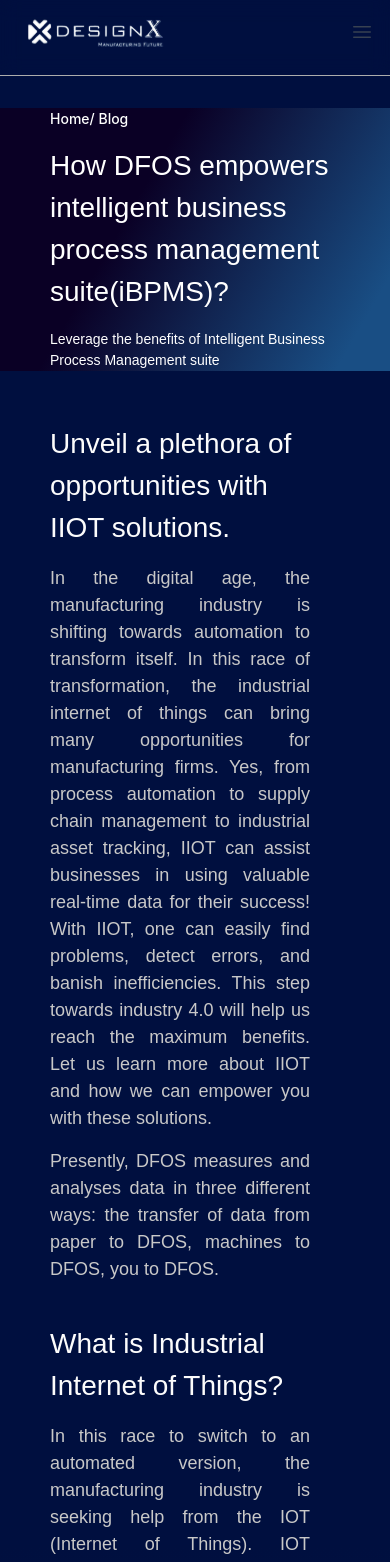
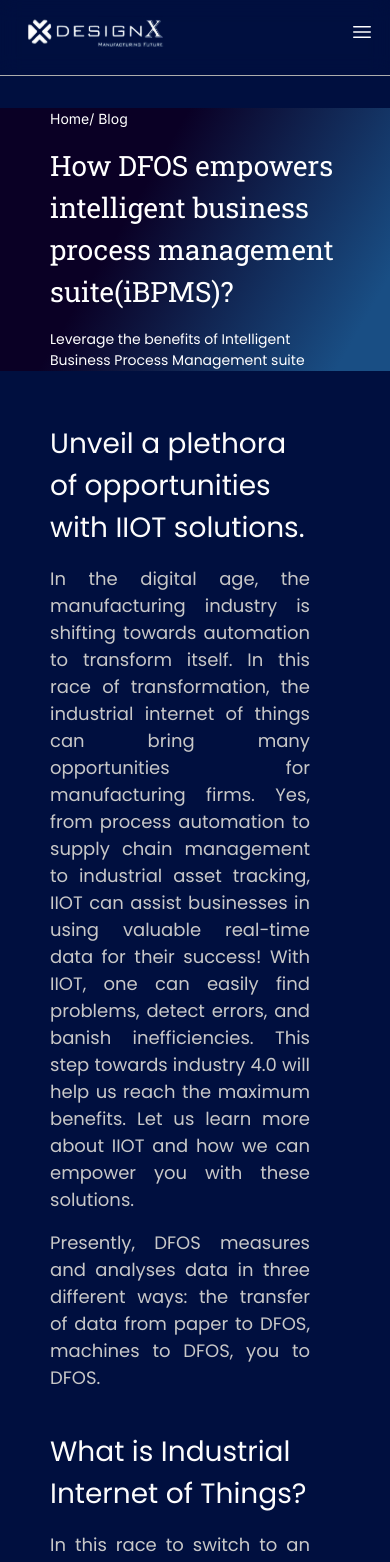
Before and after one commit to ankitkadyan06/designx-website, a React (Create React App) app: page /BlogDetails in a window 390 px wide. Shown: the top 1562 px of the page. Built offline with nearby package versions, Linux system fonts and the light colour scheme.

Commit message:
change in fonts

```diff
--- a/src/App.css
+++ b/src/App.css
@@ -1,3 +1,5 @@
+
+@import url('https://fonts.googleapis.com/css2?family=Inter:wght@400;500;600&family=Poppins:wght@400;500;600&family=Roboto+Slab:wght@400;500;600&family=Ubuntu:wght@400;500;700&display=swap');
 .App {
   text-align: center;
 }
--- a/src/Components/Assets/CSS/Testimonies.css
+++ b/src/Components/Assets/CSS/Testimonies.css
@@ -26,7 +26,7 @@
     border-radius: 8px;
     transition: transform 0.5s ease-in-out;
     height: 530px;
-    text-align: justify;
+    /* text-align: justify; */
   }
 
   .slide-next {
--- a/src/Components/Blogs Detail/DetailsOfBlog.js
+++ b/src/Components/Blogs Detail/DetailsOfBlog.js
@@ -6,46 +6,46 @@
       <p className='text-[#FCFCFC] text-[28px] font-poppins'>
       Unveil a plethora of opportunities with IIOT solutions.
       </p>
-      <p className='text-[#C8C8C8] text-[18px] font-poppins text-justify font-medium'>In the digital age, the manufacturing industry is shifting towards automation to transform itself. In this race of transformation, the industrial internet of things can bring many opportunities for manufacturing firms. Yes, from process automation to supply chain management to industrial asset tracking, IIOT can assist businesses in using valuable real-time data for their success! With IIOT, one can easily find problems, detect errors, and banish inefficiencies. This step towards industry 4.0 will help us reach the maximum benefits. Let us learn more about IIOT and how we can empower you with these solutions. </p>
-      <p className='text-[#C8C8C8] text-[18px] font-poppins text-justify font-medium'>Presently, DFOS measures and analyses data in three different ways: the transfer of data from paper to DFOS, machines to DFOS, you to DFOS. </p>
+      <p className='text-[#C8C8C8] text-[18px] font-poppins text-justify'>In the digital age, the manufacturing industry is shifting towards automation to transform itself. In this race of transformation, the industrial internet of things can bring many opportunities for manufacturing firms. Yes, from process automation to supply chain management to industrial asset tracking, IIOT can assist businesses in using valuable real-time data for their success! With IIOT, one can easily find problems, detect errors, and banish inefficiencies. This step towards industry 4.0 will help us reach the maximum benefits. Let us learn more about IIOT and how we can empower you with these solutions. </p>
+      <p className='text-[#C8C8C8] text-[18px] font-poppins text-justify'>Presently, DFOS measures and analyses data in three different ways: the transfer of data from paper to DFOS, machines to DFOS, you to DFOS. </p>
 
       <p className='text-[#FCFCFC] text-[28px] mt-[40px] font-poppins'>
       What is Industrial Internet of Things?
       </p>
-      <p className='text-[#C8C8C8] text-[18px] font-poppins text-justify font-medium'>In this race to switch to an automated version, the manufacturing industry is seeking help from the IOT (Internet of Things). IOT interconnects a variety of physical objects and technologies to ensure seamless communication. IIOT is an extended version of IOT. The connected devices on the IIOT network can transfer data flawlessly without any human-to-human or human-to-computer interactions. In simple terms, it connects intelligent devices that collect, analyze, and interpret data to help businesses leverage the benefits. </p>
-      <p className='text-[#C8C8C8] text-[18px] font-poppins text-justify font-medium'>IIOT is helping businesses embrace the advantages of smart solutions and digital tools. But how can it help manufacturing industry and shop floors? Let us find out. </p>
+      <p className='text-[#C8C8C8] text-[18px] font-poppins text-justify'>In this race to switch to an automated version, the manufacturing industry is seeking help from the IOT (Internet of Things). IOT interconnects a variety of physical objects and technologies to ensure seamless communication. IIOT is an extended version of IOT. The connected devices on the IIOT network can transfer data flawlessly without any human-to-human or human-to-computer interactions. In simple terms, it connects intelligent devices that collect, analyze, and interpret data to help businesses leverage the benefits. </p>
+      <p className='text-[#C8C8C8] text-[18px] font-poppins text-justify'>IIOT is helping businesses embrace the advantages of smart solutions and digital tools. But how can it help manufacturing industry and shop floors? Let us find out. </p>
 
       <p className='text-[#FCFCFC] text-[28px] mt-[40px] font-poppins'>
       Data Accessibility
       </p>
-      <p className='text-[#C8C8C8] text-[18px] font-poppins text-justify font-medium'>By using the IIOT solution, one can have complete access to any data from a specific centre location. It will help manufacturing hubs gain more remote control over inventory and stocks. Additionally, it promotes the process of monitoring and securing assets. So now you can have great control over resources and see them from a distance. </p>
+      <p className='text-[#C8C8C8] text-[18px] font-poppins text-justify'>By using the IIOT solution, one can have complete access to any data from a specific centre location. It will help manufacturing hubs gain more remote control over inventory and stocks. Additionally, it promotes the process of monitoring and securing assets. So now you can have great control over resources and see them from a distance. </p>
 
-      <p className='text-[#FCFCFC] text-[28px] mt-[40px] font-poppins'>
+      <p className='text-[#FCFCFC] text-[28px] mt-[40px]'>
       Market Know-how
       </p>
-      <p className='text-[#C8C8C8] text-[18px] font-poppins text-justify font-medium'>Knowledge about market data is highly important for the manufacturing industry, and with IIOT, one can easily generate actionable insights from effective data mining. This data can help shop floors with better operational quality management, understanding output patterns, and so forth. Hence, market forecasting can help businesses achieve success.</p>
+      <p className='text-[#C8C8C8] text-[18px] font-poppins text-justify'>Knowledge about market data is highly important for the manufacturing industry, and with IIOT, one can easily generate actionable insights from effective data mining. This data can help shop floors with better operational quality management, understanding output patterns, and so forth. Hence, market forecasting can help businesses achieve success.</p>
 
       <p className='text-[#FCFCFC] text-[28px] mt-[40px] font-poppins'>
       Productive Manufacturing
       </p>
-      <p className='text-[#C8C8C8] text-[18px] font-poppins text-justify font-medium'>Real-time data can help increase the productivity of manufacturing units. The end product is affected by economic conditions, the process used, quality decisions, and many other factors. These captured analytics can help in making timely decisions to eliminate wastage and ensure the production is done as per schedule & as per the plan. Hence, IIOT can help in productive manufacturing.</p>
+      <p className='text-[#C8C8C8] text-[18px] font-poppins text-justify'>Real-time data can help increase the productivity of manufacturing units. The end product is affected by economic conditions, the process used, quality decisions, and many other factors. These captured analytics can help in making timely decisions to eliminate wastage and ensure the production is done as per schedule & as per the plan. Hence, IIOT can help in productive manufacturing.</p>
 
       <p className='text-[#FCFCFC] text-[28px] mt-[40px] font-poppins'>
       Better Equipment Utilization
       </p>
-      <p className='text-[#C8C8C8] text-[18px] font-poppins text-justify font-medium'>Utilizing machinery to its maximum output is a difficult task for many manufacturing units. However, with IIOT machine management solutions, you can gain equipment effectiveness, and productivity. So, your organization’s profitability will automatically increase. </p>
+      <p className='text-[#C8C8C8] text-[18px] font-poppins text-justify'>Utilizing machinery to its maximum output is a difficult task for many manufacturing units. However, with IIOT machine management solutions, you can gain equipment effectiveness, and productivity. So, your organization’s profitability will automatically increase. </p>
       <p className='text-[#C8C8C8] text-[18px] font-poppins text-justify font-medium'>So, these are the benefits which manufacturing firms can enjoy after choosing IIOT solutions. Now, let us understand how DFOS empower you with IIOT solutions & how we are helping manufacturing units to go global with automation.</p>
 
       <p className='text-[#FCFCFC] text-[28px] mt-[40px] font-poppins'>
       How DFOS uses IIOT?
       </p>
-      <p className='text-[#C8C8C8] text-[18px] font-poppins text-justify font-medium'>DFOS is a DIY platform where one can create a tailor-made automation solution for their business. With this platform, you can select several sets of solutions that you find relevant for your business. Using the deep tech technologies like IIOT, AI, RPA, and iBPM, DFOS help your manufacturing unit switch to smart manufacturing. Being an intuitive UI platform, DFOS is easy to use and a highly scalable platform. So, you can create need-specific dashboards.</p>
-      <p className='text-[#C8C8C8] text-[18px] font-poppins text-justify font-medium'>With our platform, you can reap the benefits of Industry 4.0 and be one step closer to becoming a completely automated shop floor. So go digital with DFOS!.</p>
+      <p className='text-[#C8C8C8] text-[18px] font-poppins text-justify'>DFOS is a DIY platform where one can create a tailor-made automation solution for their business. With this platform, you can select several sets of solutions that you find relevant for your business. Using the deep tech technologies like IIOT, AI, RPA, and iBPM, DFOS help your manufacturing unit switch to smart manufacturing. Being an intuitive UI platform, DFOS is easy to use and a highly scalable platform. So, you can create need-specific dashboards.</p>
+      <p className='text-[#C8C8C8] text-[18px] font-poppins text-justify'>With our platform, you can reap the benefits of Industry 4.0 and be one step closer to becoming a completely automated shop floor. So go digital with DFOS!.</p>
 
       <p className='text-[#FCFCFC] text-[28px] mt-[40px] font-poppins'>
       The Bottom Line
       </p>
-      <p className='text-[#C8C8C8] text-[18px] font-poppins text-justify font-medium'>In today’s environment Industrial Internet of Things environment, challenges, opportunities, and directions are everywhere. But, knowing how to use it effectively for your organization is tough. Thus, to help you with it, we have created a platform – DFOS. Furthermore, the industrial internet of things can be used in many ways. Explore them today with DesignX! </p>
+      <p className='text-[#C8C8C8] text-[18px] font-poppins text-justify'>In today’s environment Industrial Internet of Things environment, challenges, opportunities, and directions are everywhere. But, knowing how to use it effectively for your organization is tough. Thus, to help you with it, we have created a platform – DFOS. Furthermore, the industrial internet of things can be used in many ways. Explore them today with DesignX! </p>
     </div>
   )
 }
--- a/src/Components/Blogs Detail/HeaderBlogDetails.js
+++ b/src/Components/Blogs Detail/HeaderBlogDetails.js
@@ -7,9 +7,9 @@
       {/* <img src={headerblogDetails} alt="" className='absolute top-0 w-full' /> */}
       <div className='block lg:grid lg:grid-cols-2 gap-4 relative z-[1]'>
         <div className='pl-[50px] lg:pl-[100px] pr-[50px]'>
-            <p className='text-white text-[14px] lg:text-[18px] font-inter mt-[31px] font-medium'>Home/ Blog</p>
+            <p className='text-white text-[14px] lg:text-[18px] font-inter mt-[31px]'>Home/ Blog</p>
             <p className='text-white text-[28px] sm:text-[32px] lg:text-[42px] font-robotoSlab'>How DFOS empowers intelligent business process management suite(iBPMS)?</p>
-            <p className='text-[14px] lg:text-[18px] text-white font-poppins font-medium'>Leverage the benefits of Intelligent Business Process Management suite</p>
+            <p className='text-[14px] lg:text-[18px] text-white font-poppins font-normal'>Leverage the benefits of Intelligent Business Process Management suite</p>
         </div>
         <div className='hidden lg:flex lg:justify-end'>
             <img src={headerBlockPic} alt="" />
--- a/src/Components/Blogs/BlogsContent.js
+++ b/src/Components/Blogs/BlogsContent.js
@@ -8,7 +8,7 @@
         <img src={blogPic} alt="" className='rounded-24px' />
         <div className='font-poppins mt-[0px] lg:mt-[41px] ml-[10px]'>
             <p className='text-white text-[24px] xl:text-[28px] font-medium'>How DFOS empowers intelligent business process management suite(iBPMS)?</p>
-            <p className='text-[14px] xl:text-[18px] text-[#adadad]'>Leverage the benefits of Intelligent Business Process Management suite</p>
+            <p className='text-[14px] xl:text-[18px] text-[#adadad] font-medium'>Leverage the benefits of Intelligent Business Process Management suite</p>
             <Link to="/BlogDetails"><button className='blogReadButton w-[151px] h-[40px] rounded-[7px] font-inter text-white'>Read More</button></Link>
         </div>
       </div>
--- a/src/Components/Common/HeaderDemo.js
+++ b/src/Components/Common/HeaderDemo.js
@@ -2,17 +2,17 @@
 import "../Assets//CSS/HeaderDemo.css";
 import { Link } from "react-router-dom";
 import logo from "../Assets/Images/designXlogo.svg";
-import { Bars3Icon, XMarkIcon } from '@heroicons/react/24/outline'
-import { Dialog } from '@headlessui/react'
+import { XMarkIcon } from "@heroicons/react/24/outline";
+import { Dialog } from "@headlessui/react";
 
 const navigation = [
- { name: 'Home', to: '/' },
- { name: 'Product', to: '/Product' },
- { name: 'About Us', to: '/Aboutus' },
- { name: 'Resources ˬ', to: '/Resources' },
-]
+  { name: "Home", to: "/" },
+  { name: "Product", to: "/Product" },
+  { name: "About Us", to: "/Aboutus" },
+  { name: "Resources ˬ", to: "/Resources" },
+];
 const HeaderDemo = () => {
-  const [mobileMenuOpen, setMobileMenuOpen] = useState(false)
+  const [mobileMenuOpen, setMobileMenuOpen] = useState(false);
   const [isSticky, setSticky] = useState(false);
   const [showResourcesDropdown, setShowResourcesDropdown] = useState(false);
 
@@ -26,15 +26,19 @@
     };
   }, []);
   return (
-      <div className={`sticky-header ${isSticky ? "fixed" : ""} border-b-[0.5px] border-solid border-[#adadad] h-[76px]`}>
+    <div
+      className={`sticky-header ${
+        isSticky ? "fixed" : ""
+      } border-b-[0.5px] border-solid border-[#adadad] h-[76px]`}
+    >
       <header className="absolute inset-x-0 top-0 z-50 h-[70px]">
-        <nav className="flex items-center justify-between p-3 lg:px-8" aria-label="Global">
+        <nav
+          className="flex items-center justify-between p-3 lg:px-8"
+          aria-label="Global"
+        >
           <div className="flex lg:flex-1">
             <Link to="#" className="-m-1.5 p-1.5 focus:outline-none ml-[2%]">
-              <img src={logo}
-                className="h-8 w-auto"
-                alt=""
-              />
+              <img src={logo} className="h-8 w-auto" alt="" />
             </Link>
           </div>
           <div className="flex lg:hidden">
@@ -44,30 +48,63 @@
               onClick={() => setMobileMenuOpen(true)}
             >
               <span className="sr-only">Open main menu</span>
-              <Bars3Icon className="h-6 w-6" aria-hidden="true" />
+              <svg
+                xmlns="http://www.w3.org/2000/svg"
+                fill="none"
+                viewBox="0 0 24 24"
+                strokeWidth={1.5}
+                stroke="#fff"
+                className="w-6 h-6"
+              >
+                <path
+                  strokeLinecap="round"
+                  strokeLinejoin="round"
+                  d="M3.75 6.75h16.5M3.75 12h16.5m-16.5 5.25h16.5"
+                />
+              </svg>
             </button>
           </div>
           <div className="hidden lg:flex lg:gap-x-12">
             {navigation.map((item) => (
               <div key={item.name} className="relative">
-                {item.name === 'Resources ˬ' ? (
+                {item.name === "Resources ˬ" ? (
                   <>
                     <button
                       className="no-underline font-poppins text-[21px] leading-6 text-white cursor-pointer focus:outline-none"
-                      onClick={() => setShowResourcesDropdown(!showResourcesDropdown)}
+                      onClick={() =>
+                        setShowResourcesDropdown(!showResourcesDropdown)
+                      }
                     >
                       {item.name}
                     </button>
                     {showResourcesDropdown && (
                       <div className="absolute mt-2 space-y-2 bg-white text-[#00153F] rounded-md shadow-lg">
-                        <Link to="/Blogs" className="block px-4 py-2 no-underline text-[#00153F]">Blogs</Link>
-                        <Link to="#" className="block px-4 py-2 no-underline text-[#00153F]">Newsletters</Link>
-                        <Link to="#" className="block px-4 py-2 no-underline text-[#00153F]">Use Cases</Link>
+                        <Link
+                          to="/Blogs"
+                          className="block px-4 py-2 no-underline text-[#00153F]"
+                        >
+                          Blogs
+                        </Link>
+                        <Link
+                          to="#"
+                          className="block px-4 py-2 no-underline text-[#00153F]"
+                        >
+                          Newsletters
+                        </Link>
+                        <Link
+                          to="#"
+                          className="block px-4 py-2 no-underline text-[#00153F]"
+                        >
+                          Use Cases
+                        </Link>
                       </div>
                     )}
                   </>
                 ) : (
-                  <Link to={item.to} className="no-underline font-poppins text-[21px] leading-6 text-white">
+                  <Link
+                    to={item.to}
+                    className="no-underline font-poppins text-[21px] leading-6 text-white"
+                  >
                     {item.name}
                   </Link>
                 )}
@@ -75,24 +112,31 @@
             ))}
           </div>
           <div className="hidden lg:flex lg:flex-1 gap-x-12 lg:justify-end mr-[0%] xl:mr-[8%]">
-            <Link to="/Contact" className="text-[21px] leading-6 text-white no-underline mt-[3%] xl:mt-[1.7%]">
+            <Link
+              to="/Contact"
+              className="text-[21px] leading-6 text-white no-underline mt-[3%] xl:mt-[1.7%]"
+            >
               Contact Us
             </Link>
-            <button to="#" className="text-[16px] leading-6 text-[#00153F] no-underlines font-inter bg-white rounded-[64px] py-[10px] px-[10px]">
+            <button
+              to="#"
+              className="text-[16px] leading-6 text-[#00153F] no-underlines font-inter bg-white rounded-[64px] py-[10px] px-[10px]"
+            >
               Demo
             </button>
           </div>
         </nav>
-        <Dialog as="div" className="lg:hidden" open={mobileMenuOpen} onClose={setMobileMenuOpen}>
+        <Dialog
+          as="div"
+          className="lg:hidden"
+          open={mobileMenuOpen}
+          onClose={setMobileMenuOpen}
+        >
           <div className="fixed inset-0 z-50" />
-          <Dialog.Panel className="fixed inset-y-0 right-0 z-50 w-full overflow-y-auto bg-[#00153F] px-6 py-6 sm:max-w-sm sm:ring-1 sm:ring-gray-900/10">
+          <Dialog.Panel className="fixed inset-y-0 right-0 z-50 w-full overflow-y-auto bg-[#00153F] px-6 py-20 sm:max-w-sm sm:ring-1 sm:ring-gray-900/10">
             <div className="flex items-center justify-between">
               <Link to="#" className="-m-1.5 p-1.5">
-                <img
-                  className="h-8 w-auto"
-                  src={logo}
-                  alt=""
-                />
+                <img className="h-8 w-auto" src={logo} alt="" />
               </Link>
               <button
                 type="button"
@@ -107,13 +151,49 @@
               <div className="-my-6 divide-y divide-gray-500/10">
                 <div className="space-y-2 py-6">
                   {navigation.map((item) => (
+                    <div key={item.name} className="relative">
+                      {item.name === "Resources ˬ" ? (
+                        <>
+                          <button
+                            className="no-underline font-poppins text-[21px] leading-6 text-white cursor-pointer focus:outline-none"
+                            onClick={() =>
+                              setShowResourcesDropdown(!showResourcesDropdown)
+                            }
+                          >
+                            {item.name}
+                          </button>
+                          {showResourcesDropdown && (
+                            <div className="absolute mt-2 space-y-2 bg-white text-[#00153F] rounded-md shadow-lg">
                               <Link
-                      key={item.name}
+                                to="/Blogs"
+                                className="block px-4 py-2 no-underline text-[#00153F]"
+                              >
+                                Blogs
+                              </Link>
+                              <Link
+                                to="#"
+                                className="block px-4 py-2 no-underline text-[#00153F]"
+                              >
+                                Newsletters
+                              </Link>
+                              <Link
+                                to="#"
+                                className="block px-4 py-2 no-underline text-[#00153F]"
+                              >
+                                Use Cases
+                              </Link>
+                            </div>
+                          )}
+                        </>
+                      ) : (
+                        <Link
                           to={item.to}
-                      className="-mx-3 no-underline font-poppins block rounded-lg px-3 py-2 text-base leading-7 text-white hover:bg-gray-50"
+                          className="no-underline font-poppins text-[21px] leading-6 text-white"
                         >
                           {item.name}
                         </Link>
+                      )}
+                    </div>
                   ))}
                 </div>
                 <div className="py-6">
@@ -135,11 +215,9 @@
           </Dialog.Panel>
         </Dialog>
       </header>
-
-
     </div>
-    )
-}
+  );
+};
 //   const [isMenuOpen, setMenuOpen] = useState(false);
 //   const [isSticky, setSticky] = useState(false);
 //   useEffect(() => {
--- a/src/Components/Contact/ClientsTrust.js
+++ b/src/Components/Contact/ClientsTrust.js
@@ -8,7 +8,7 @@
 
 const ClientsTrust = () => {
   return (
-    <div className='ml-[30px]'>
+    <div className='ml-[30px] mt-[40px] pb-[20px]'>
       <div>
         <p className='text-[20px] text-white font-poppins font-medium' >Trusted by</p>
         <div className="border-b-[3px] border-solid border-white w-[19%]"></div>
--- a/tailwind.config.js
+++ b/tailwind.config.js
@@ -9,7 +9,7 @@
       'montserrat': [ 'Montserrat', 'sans-serif'],
       'ubuntu': ['Ubuntu', 'sans-serif'],
       'inter': ['inter', 'sans-serif'],
-      'robotoSlab': ['Roboto Slab', 'sans-serif']
+      'robotoSlab': ['Roboto Slab', 'serif']
     }
   },
   plugins: [],
```
Also changed, not shown: src/Components/Assets/CSS/HeaderDemo.css (line endings or trailing spaces). Lines whose indentation alone changed are shown as unchanged.
